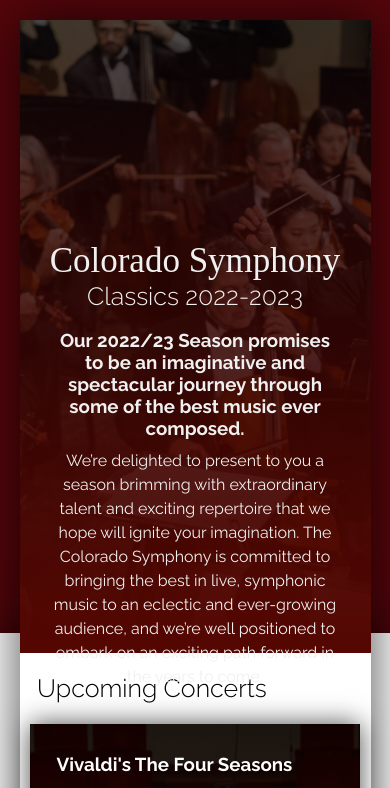
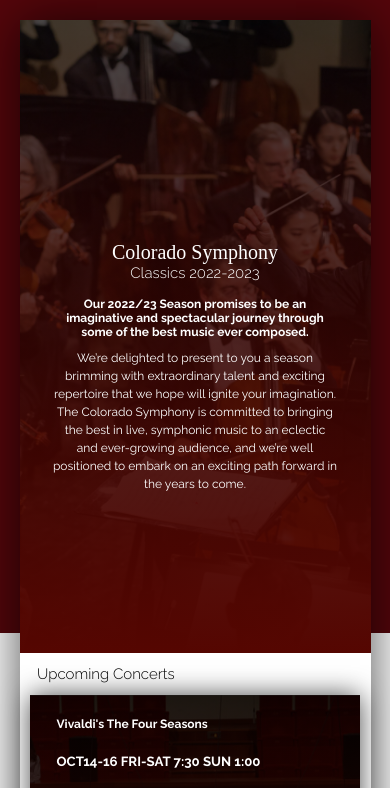
Before and after one commit to Codehalla/jotr4800.github.io, a plain HTML site: page index.html in a window 390 px wide. Shown: the top 788 px of the page. Drawn offline with Linux system fonts and the light colour scheme; a web font is replaced by a local one.

Commit message:
fine tuned media queries

```diff
--- a/css/index.css
+++ b/css/index.css
@@ -75,10 +75,6 @@ p {
     height: 100%;
 }
 
-.first-set .bottom {
-    box-shadow: 0 0 50px rgba(0,0,0,0.7);
-}
-
 .second-set {
     z-index: 2; /* For the second set */
     height: 100%;
@@ -109,7 +105,7 @@ p {
     top: 0;
     left: 0;
     z-index: 3;
-    color: #f0f0f0;
+    color: white;
 
     text-align: center;
     margin-left: 5%;
@@ -213,11 +209,23 @@ footer {
 /* Mobile screens */
 @media only screen and (max-width: 400px) {
     h1 {
-        font-size: 35px;
+        font-size: 20px;
     }
 
     h2 {
-        font-size: 25px;
+        font-size: 15px;
+    }
+
+    h3 {
+        font-size: 12px;
+    }
+
+    h4 {
+        font-size: 13px;
+    }
+
+    p {
+        font-size: 12px;
     }
 
     .card-main {
@@ -237,8 +245,14 @@ footer {
         width: 100%;
     }
 
+    .footer-section {
+        flex: none;
+        text-align: left;
+    }
+
     .p-wrapper {
         flex: none;
+        justify-content: left;
     }
 
     .footer-section h3 {
```
